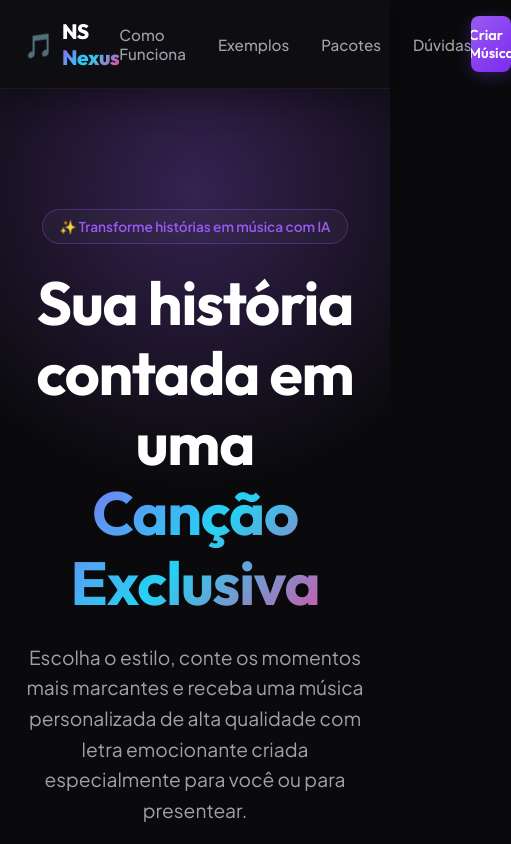
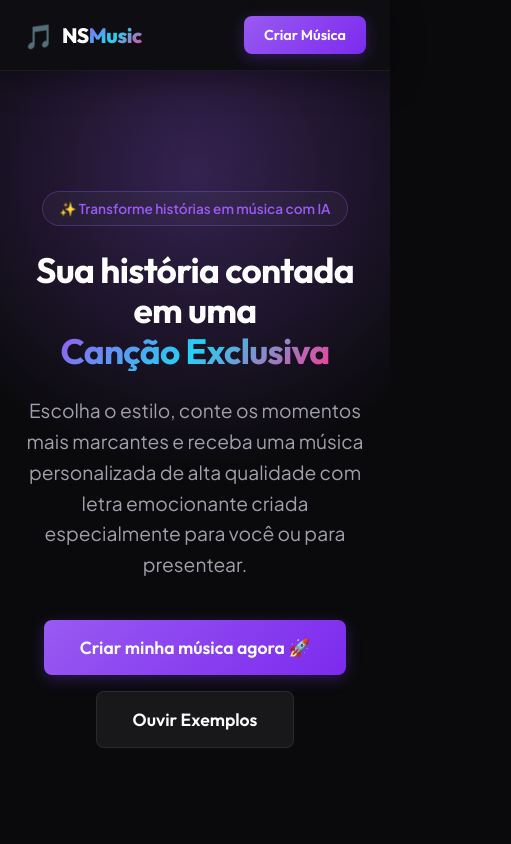
Before and after one commit to nsnexus/nsmusic-, a Next.js app: page / in a window 390 px wide. Shown: the top 844 px of the page, 511 px wide, since content can reach past the window. Built offline with nearby package versions, Linux system fonts and the light colour scheme.

Commit message:
Fix mobile responsiveness, remove broken inline media query objects, and rename NSNexus to NSMusic

```diff
--- a/src/app/admin/login/page.jsx
+++ b/src/app/admin/login/page.jsx
@@ -100,7 +100,7 @@ export default function AdminLogin() {
       <div style={styles.loginCard} className="glass-card">
         <div style={styles.header}>
           <span style={styles.logoIcon}>🎵</span>
-          <h2 style={styles.title}>NS<span className="gradient-text">Nexus</span> Admin</h2>
+          <h2 style={styles.title}>NS<span className="gradient-text">Music</span> Admin</h2>
           <p style={styles.subtitle}>Faça login para gerenciar pedidos e produções</p>
         </div>
 
@@ -117,7 +117,7 @@ export default function AdminLogin() {
               type="email"
               value={email}
               onChange={(e) => setEmail(e.target.value)}
-              placeholder="admin@nsnexus.com"
+              placeholder="admin@nsmusic.com.br"
               style={styles.input}
             />
           </div>
--- a/src/app/admin/page.jsx
+++ b/src/app/admin/page.jsx
@@ -139,7 +139,7 @@ export default function AdminDashboard() {
         <div style={styles.headerContainer}>
           <div style={styles.logo}>
             <span style={styles.logoIcon}>🎵</span>
-            <span style={styles.logoText}>NS<span className="gradient-text">Nexus</span> Admin</span>
+            <span style={styles.logoText}>NS<span className="gradient-text">Music</span> Admin</span>
           </div>
           <div style={styles.userInfo}>
             <span style={{ fontSize: '0.9rem', color: 'var(--text-secondary)' }}>{user.email}</span>
--- a/src/app/globals.css
+++ b/src/app/globals.css
@@ -194,3 +194,89 @@ a {
 ::-webkit-scrollbar-thumb:hover {
   background: var(--text-muted);
 }
+
+/* NSMusic Custom Classes for Responsiveness and Hover States */
+
+.logo-text {
+  font-family: var(--font-family-title);
+  font-weight: 800;
+  font-size: 1.3rem;
+  letter-spacing: -0.02em;
+}
+
+.nav-menu {
+  display: flex;
+  align-items: center;
+  gap: 32px;
+}
+
+.nav-menu-link {
+  font-size: 0.95rem;
+  font-weight: 500;
+  color: var(--text-secondary);
+  transition: color 0.2s;
+  cursor: pointer;
+}
+
+.nav-menu-link:hover {
+  color: var(--text-primary);
+}
+
+@media (max-width: 768px) {
+  .nav-menu {
+    display: none !important;
+  }
+}
+
+.hero-title {
+  font-size: 3.8rem;
+  line-height: 1.15;
+  margin-bottom: 24px;
+}
+
+@media (max-width: 768px) {
+  .hero-title {
+    font-size: 2.2rem !important;
+  }
+}
+
+.footer-rights {
+  text-align: right;
+  font-size: 0.9rem;
+  color: var(--text-secondary);
+}
+
+@media (max-width: 768px) {
+  .footer-rights {
+    text-align: left !important;
+  }
+}
+
+/* Responsive Grid layouts */
+.responsive-grid-split {
+  display: grid;
+  grid-template-columns: 1.2fr 0.8fr;
+  gap: 32px;
+}
+
+.responsive-grid-2 {
+  display: grid;
+  grid-template-columns: 1fr 1fr;
+  gap: 40px;
+}
+
+@media (max-width: 768px) {
+  .responsive-grid-split,
+  .responsive-grid-2 {
+    grid-template-columns: 1fr !important;
+    gap: 24px !important;
+  }
+}
+
+@media (max-width: 800px) {
+  .responsive-grid-split,
+  .responsive-grid-2 {
+    grid-template-columns: 1fr !important;
+    gap: 24px !important;
+  }
+}
--- a/src/app/layout.jsx
+++ b/src/app/layout.jsx
@@ -1,10 +1,10 @@
 import './globals.css';
 
 export const metadata = {
-  title: 'NSNexus — Músicas Personalizadas com IA',
+  title: 'NSMusic — Músicas Personalizadas com IA',
   description: 'Dê vida às suas histórias em formato de canções personalizadas criadas com Inteligência Artificial.',
   openGraph: {
-    title: 'NSNexus — Músicas Personalizadas com IA',
+    title: 'NSMusic — Músicas Personalizadas com IA',
     description: 'Dê vida às suas histórias em formato de canções personalizadas criadas com Inteligência Artificial.',
     type: 'website',
   },
--- a/src/app/page.jsx
+++ b/src/app/page.jsx
@@ -97,13 +97,13 @@ export default function Home() {
         <div style={styles.headerContainer}>
           <div style={styles.logo}>
             <span style={styles.logoIcon}>🎵</span>
-            <span style={styles.logoText}>NS<span className="gradient-text">Nexus</span></span>
+            <span className="logo-text">NS<span className="gradient-text">Music</span></span>
           </div>
-          <nav style={styles.nav}>
-            <a href="#como-funciona" style={styles.navLink}>Como Funciona</a>
-            <a href="#exemplos" style={styles.navLink}>Exemplos</a>
-            <a href="#pacotes" style={styles.navLink}>Pacotes</a>
-            <a href="#faq" style={styles.navLink}>Dúvidas</a>
+          <nav className="nav-menu">
+            <a href="#como-funciona" className="nav-menu-link">Como Funciona</a>
+            <a href="#exemplos" className="nav-menu-link">Exemplos</a>
+            <a href="#pacotes" className="nav-menu-link">Pacotes</a>
+            <a href="#faq" className="nav-menu-link">Dúvidas</a>
           </nav>
           <Link href="/criar" className="btn btn-primary" style={{ padding: '10px 20px', fontSize: '0.9rem' }}>
             Criar Música
@@ -118,7 +118,7 @@ export default function Home() {
           <div style={styles.heroBadge} className="glass-card">
             <span>✨ Transforme histórias em música com IA</span>
           </div>
-          <h1 style={styles.heroTitle}>
+          <h1 className="hero-title">
             Sua história contada em uma <br />
             <span className="gradient-text">Canção Exclusiva</span>
           </h1>
@@ -306,11 +306,11 @@ export default function Home() {
       <footer style={styles.footer}>
         <div className="container" style={styles.footerContainer}>
           <div style={styles.footerBrand}>
-            <h3 style={styles.footerLogo}>NS<span className="gradient-text">Nexus</span></h3>
+            <h3 style={styles.footerLogo}>NS<span className="gradient-text">Music</span></h3>
             <p style={styles.footerTagline}>Eternizando momentos marcantes através de acordes e versos únicos.</p>
           </div>
-          <div style={styles.footerRights}>
-            <p>© {new Date().getFullYear()} NSNexus. Todos os direitos reservados.</p>
+          <div className="footer-rights">
+            <p>© {new Date().getFullYear()} NSMusic. Todos os direitos reservados.</p>
             <p style={{ marginTop: '8px', fontSize: '0.8rem', color: 'var(--text-muted)' }}>Projetado e desenvolvido com tecnologia de ponta.</p>
           </div>
         </div>
@@ -356,24 +356,8 @@ const styles = {
     fontSize: '1.3rem',
     letterSpacing: '-0.02em',
   },
-  nav: {
-    display: 'flex',
-    alignItems: 'center',
-    gap: '32px',
-    '@media (max-width: 768px)': {
-      display: 'none',
-    },
-  },
-  navLink: {
-    fontSize: '0.95rem',
-    fontWeight: '500',
-    color: 'var(--text-secondary)',
-    transition: 'color 0.2s',
-    cursor: 'pointer',
-    ':hover': {
-      color: 'var(--text-primary)',
-    },
-  },
+  nav: {},
+  navLink: {},
   hero: {
     position: 'relative',
     padding: '120px 0 100px 0',
@@ -409,14 +393,7 @@ const styles = {
     color: 'var(--primary)',
     border: '1px solid var(--primary-glow)',
   },
-  heroTitle: {
-    fontSize: '3.8rem',
-    lineHeight: '1.15',
-    marginBottom: '24px',
-    '@media (max-width: 768px)': {
-      fontSize: '2.5rem',
-    },
-  },
+  heroTitle: {},
   heroSubtitle: {
     fontSize: '1.2rem',
     lineHeight: '1.6',
@@ -673,12 +650,5 @@ const styles = {
     fontSize: '0.9rem',
     color: 'var(--text-secondary)',
   },
-  footerRights: {
-    textAlign: 'right',
-    fontSize: '0.9rem',
-    color: 'var(--text-secondary)',
-    '@media (max-width: 768px)': {
-      textAlign: 'left',
-    },
-  },
+  footerRights: {},
 };
```
Also changed, not shown: src/app/acompanhar/page.jsx (+2 -10 lines), src/app/admin/pedidos/[id]/page.jsx (+3 -11 lines), src/app/criar/page.jsx (+4 -18 lines), src/app/entrega/page.jsx (+2 -9 lines).
